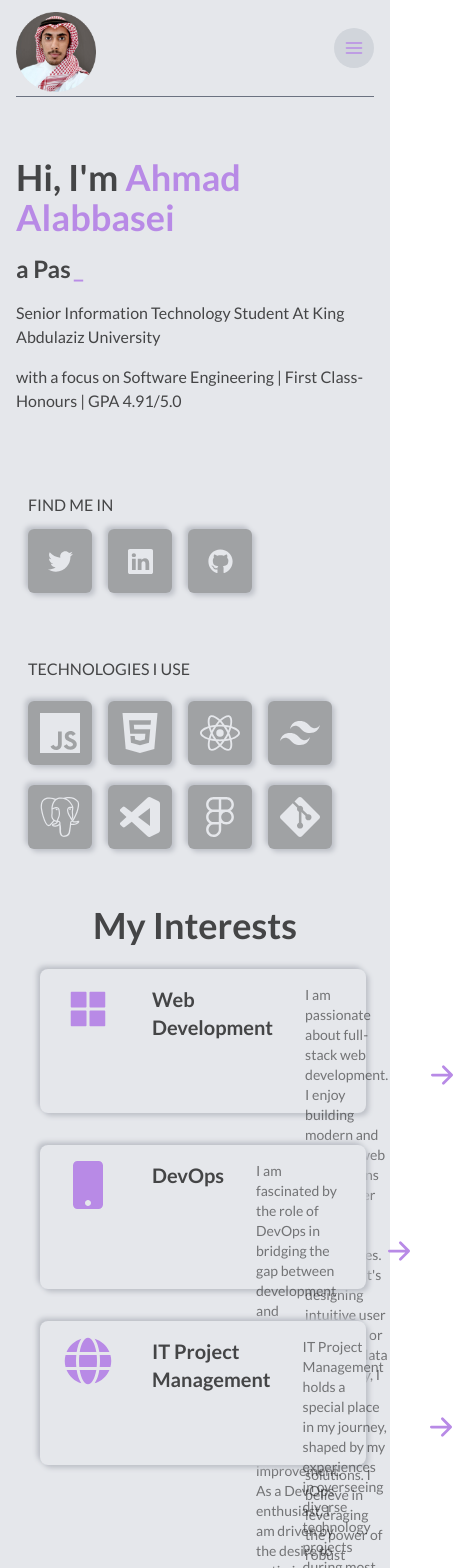
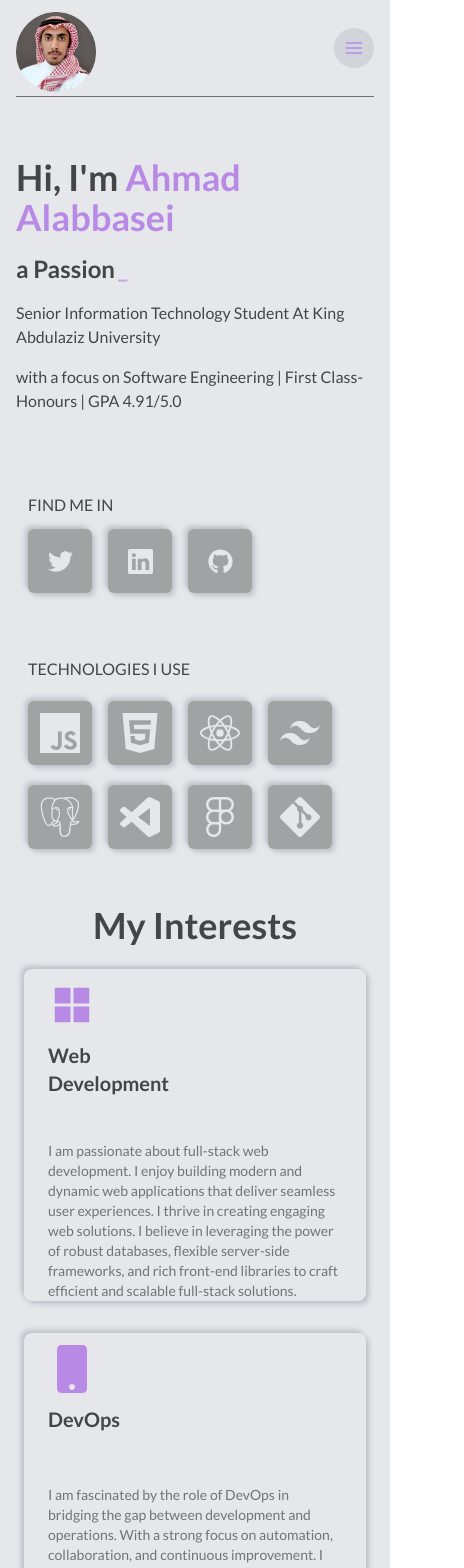
Before and after one commit to AhmadRFC/alabbasei.com, a React (Create React App) app: page / in a window 390 px wide. Shown: the top 1568 px of the page, 464 px wide, since content can reach past the window. Built offline with nearby package versions, Linux system fonts and the light colour scheme.

Commit message:
updating website responsiveness

```diff
--- a/src/App.js
+++ b/src/App.js
@@ -7,7 +7,7 @@ import Footer from "./components/footer/Footer";
 
 function App() {
   return (
-    <div className="w-full bg-bodyColor text-lightText px-4">
+    <div className="w-full bg-bodyColor text-lightText px-4 overflow-hidden">
       <Navbar />
       <div className="max-w-screen-xl mx-auto">
         <Banner />
--- a/src/components/WhatIDo/Card.js
+++ /dev/null
@@ -1,29 +0,0 @@
-import React from "react";
-import { BsArrowRightShort } from "react-icons/bs";
-
-const Card = ({ title, des, icon }) => {
-  return (
-    <div className="transform scale-y-100 hover:scale-y-105 transition-transform duration-300">
-      <div className="w-50 h-36 ml-4 px-6 py-4 rounded-lg shadow-shadowOne flex items-center bg-bodyColor group hover:bg-gradient-to-b hover:from-bodyColor hover:to-[#d1d5db] transition-colors duration-100 group">
-        <div className="flex h-full gap-10">
-          <div>
-            <span className="text-5xl text-designColor">{icon}</span>
-          </div>
-          <div className="flex gap-8">
-            <h2 className="text-xl md:text-xl font-titleFont font-bold text-[#000000b3]">
-              {title}
-            </h2>
-            <p className="text-[#00000080] text-sm">{des}</p>
-            <div className="flex justify-center items-end">
-              <span className="text-designColor">
-                <BsArrowRightShort size={44} />
-              </span>
-            </div>
-          </div>
-        </div>
-      </div>
-    </div>
-  );
-};
-
-export default Card;
--- a/src/components/WhatIDo/WhatIDo.js
+++ /dev/null
@@ -1,35 +0,0 @@
-import React from "react";
-import { AiFillAppstore } from "react-icons/ai";
-import { FaMobile, FaGlobe } from "react-icons/fa";
-import Card from "./Card";
-
-const WhatIDo = () => {
-  return (
-    <div className="w-[100%] px-2">
-      <div className="flex justify-center mb-2">
-        <h1 className="text-4xl font-bold font-titleFont text-[#000000b3] my-4">
-          My Interests
-        </h1>
-      </div>
-      <div className="grid grid-cols-1 md:grid-cols-2 xl:grid-cols-1 gap-8">
-        <Card
-          title="Web Development"
-          des="I am passionate about full-stack web development. I enjoy building modern and dynamic web applications that deliver seamless user experiences. Whether it's designing intuitive user interfaces or handling data seamlessly, I thrive in creating engaging web solutions. I believe in leveraging the power of robust databases, flexible server-side frameworks, and rich front-end libraries to craft efficient and scalable full-stack solutions."
-          icon={<AiFillAppstore />}
-        />
-        <Card
-          title="DevOps"
-          des="I am fascinated by the role of DevOps in bridging the gap between development and operations. With a strong focus on automation, collaboration, and continuous improvement. As a DevOps enthusiast, I am driven by the desire to optimize workflows, streamline infrastructure, and enhance the overall software development lifecycle."
-          icon={<FaMobile />}
-        />
-        <Card
-          title="IT Project Management"
-          des="IT Project Management holds a special place in my journey, shaped by my experiences in overseeing diverse technology projects during most courses. Guiding projects to successful completion, collaborating, and ensuring optimal resource allocation have been instrumental in improving my skills in project management. The opportunity to lead teams, align technology solutions with business objectives, and deliver impactful results is what drives my passion for IT Project Management."
-          icon={<FaGlobe />}
-        />
-      </div>
-    </div>
-  );
-};
-
-export default WhatIDo;
--- a/src/components/banner/RightBanner.js
+++ b/src/components/banner/RightBanner.js
@@ -1,10 +1,10 @@
 import React from 'react'
-import WhatIDo from '../WhatIDo/WhatIDo'
+import Interest from '../interests/Interest'
 
 const RightBanner = () => {
   return (
     <div className='w-full lgl:w-1/2 flex justify-center items-center relative'>
-      <WhatIDo />
+      <Interest />
     </div>
   )
 }
--- /dev/null
+++ b/src/components/interests/Card.js
@@ -0,0 +1,23 @@
+import React from "react";
+
+const Card = ({ title, des, icon }) => {
+  return (
+    <div className="transform scale-y-100 hover:scale-y-105 transition-transform duration-300">
+      <div className="w-auto lgl:h-40 h-fit px-6 pt-3 rounded-lg shadow-shadowOne flex items-center bg-bodyColor group hover:bg-gradient-to-b hover:from-bodyColor hover:to-[#d1d5db] transition-colors duration-100 group">
+        <div className="w-auto lgl:flex grid grid-flow-row grid-rows-2 h-full lgl:gap-4">
+          <div className="w-auto lgl:grid grid-cols-1 mr-6">
+            <span className="text-5xl text-designColor">{icon}</span>
+
+            <h2 className="w-20 mt-3 lgl:mt-0 text-xl md:text-lg font-titleFont font-bold text-[#000000b3]">
+              {title}
+            </h2>
+          </div>
+
+          <p className="text-[#00000080] text-sm overflow-hidden lgl:pl-20">{des}</p>
+        </div>
+      </div>
+    </div>
+  );
+};
+
+export default Card;
--- /dev/null
+++ b/src/components/interests/Interest.js
@@ -0,0 +1,35 @@
+import React from "react";
+import { AiFillAppstore } from "react-icons/ai";
+import { FaMobile, FaGlobe } from "react-icons/fa";
+import Card from "./Card";
+
+const Interest = () => {
+  return (
+    <div className="w-[100%] px-2">
+      <div className="flex justify-center mb-2">
+        <h1 className="text-4xl font-bold font-titleFont text-[#000000b3] my-4">
+          My Interests
+        </h1>
+      </div>
+      <div className="grid grid-cols-1 md:grid-cols-2 xl:grid-cols-1 gap-8">
+        <Card
+          title="Web Development"
+          des="I am passionate about full-stack web development. I enjoy building modern and dynamic web applications that deliver seamless user experiences. I thrive in creating engaging web solutions. I believe in leveraging the power of robust databases, flexible server-side frameworks, and rich front-end libraries to craft efficient and scalable full-stack solutions."
+          icon={<AiFillAppstore />}
+        />
+        <Card
+          title="DevOps"
+          des="I am fascinated by the role of DevOps in bridging the gap between development and operations. With a strong focus on automation, collaboration, and continuous improvement. I am driven by the desire to optimize workflows, streamline infrastructure, and enhance the overall software development lifecycle."
+          icon={<FaMobile />}
+        />
+        <Card
+          title="IT Project Management"
+          des="IT Project Management holds a special place in my journey, shaped by my experiences in diverse technology projects during my courses. Guiding projects to successful completion, collaborating, and ensuring optimal resource allocation have been valuable in improving my skills in project management. The opportunity to lead teams, and deliver impactful results is what drives my passion for IT Project Management."
+          icon={<FaGlobe />}
+        />
+      </div>
+    </div>
+  );
+};
+
+export default Interest;
```
